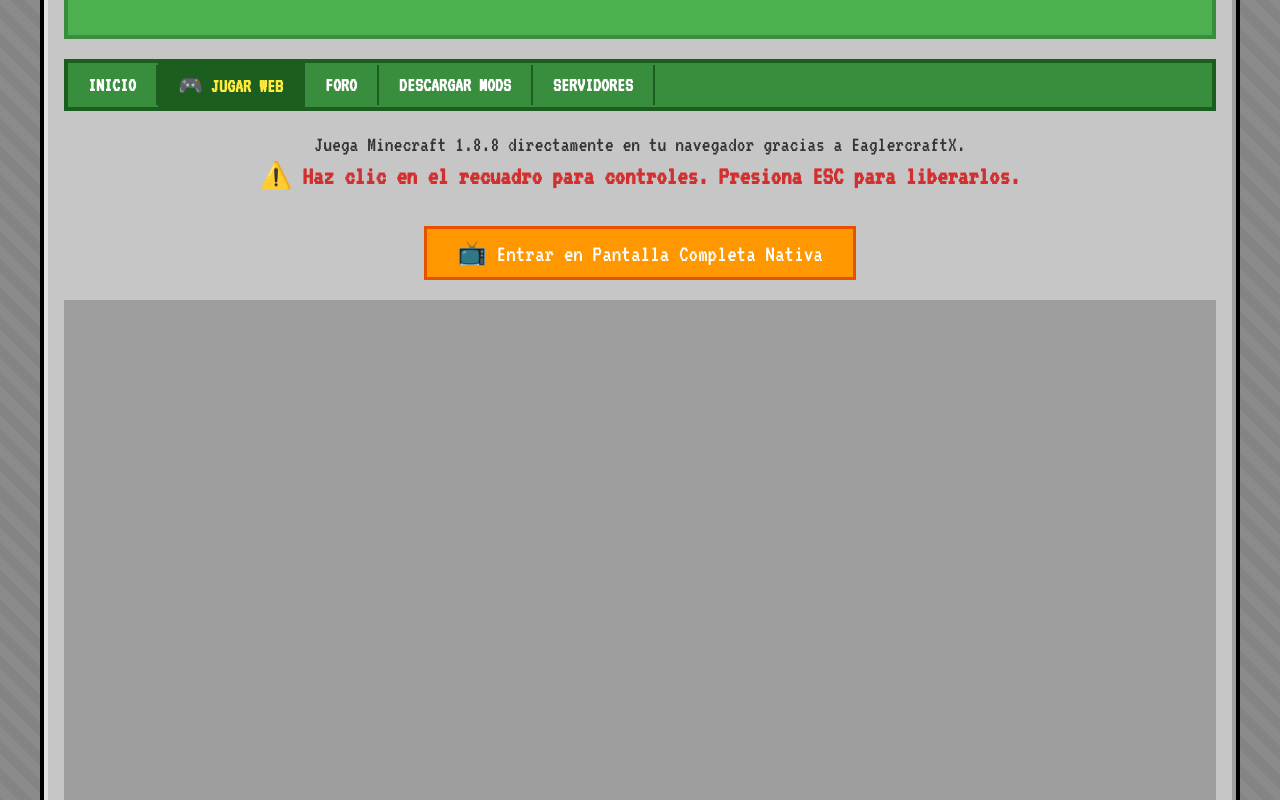
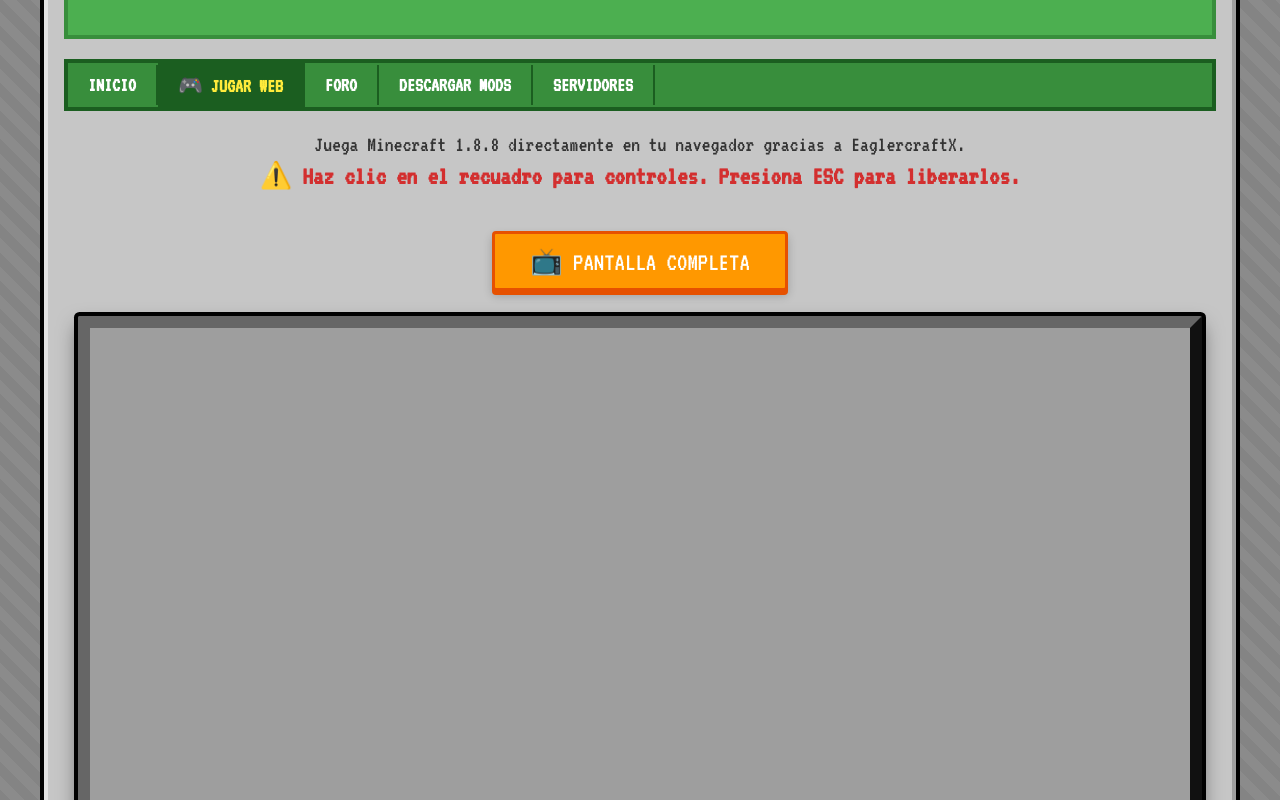
Before and after one commit to ANGEL24U/mineblog.com, a website: page jugar.html in a window 1280 px wide. Shown: the part 180-980 px from the top of the page. Drawn offline with Linux system fonts and the light colour scheme.

Commit message:
pruebas con el agent de Antigravity / se añadió un recuadro retro a la pagina del juego

```diff
--- a/jugar.html
+++ b/jugar.html
@@ -1,5 +1,6 @@
 <!DOCTYPE html>
 <html lang="es">
+
 <head>
     <meta charset="UTF-8">
     <meta name="viewport" content="width=device-width, initial-scale=1.0">
@@ -8,7 +9,9 @@
     <link rel="stylesheet" href="style.css">
     <style>
         /* Estilos generales de la página ancha */
-        .pagina-lectura #contenedor-principal { max-width: 1200px; }
+        .pagina-lectura #contenedor-principal {
+            max-width: 1200px;
+        }
 
         /* NUEVO CONTENEDOR MAESTRO (Target para Fullscreen) */
         #wrapper-juego {
@@ -17,10 +20,23 @@
             background-color: #000;
             position: relative;
             overflow: hidden;
-            border: none;
+
+            /* ESTILO RETRO (Marco gris/negro con efecto 3D) */
+            border: 12px solid #333;
+            border-top-color: #666;
+            border-left-color: #666;
+            border-right-color: #111;
+            border-bottom-color: #111;
+            box-shadow: 0 0 0 4px #000, 0 10px 20px rgba(0, 0, 0, 0.5);
+            /* Borde negro exterior y sombra */
+            border-radius: 2px;
+            margin: 0 auto 30px auto;
+            max-width: 1100px;
+            /* Limitar ancho para que el marco respire bien en monitores grandes */
+
             outline: none;
-            margin-bottom: 20px;
-            image-rendering: pixelated; /* Toque retro para el escalado */
+            image-rendering: pixelated;
+            /* Toque retro para el escalado */
         }
 
         /* Iframe limpio dentro del wrapper */
@@ -38,14 +54,23 @@
         #wrapper-juego:-moz-full-screen {
             width: 100vw;
             height: 100vh;
+            max-width: none;
+            border: none;
+            /* Quitar marco retro en pantalla completa */
+            border-radius: 0;
+            box-shadow: none;
             display: flex;
             align-items: center;
             justify-content: center;
         }
+
+
     </style>
 
 </head>
-<body class="pagina-lectura"> <div id="contenedor-principal">
+
+<body class="pagina-lectura">
+    <div id="contenedor-principal">
         <header>
             <h1>⚔️ MINECRAFT WEB EDITION ⚔️</h1>
             <p>Juega directamente en tu navegador. Cortesía de Eaglercraft.</p>
@@ -59,7 +84,7 @@
             <a href="construccion.html">Servidores</a>
         </nav>
 
-        <div style="text-align: center; margin-bottom: 20px;">
+        <div style="text-align: center; margin-bottom: 25px;">
             <p style="color: #333; font-size: 22px; margin-bottom: 5px;">
                 Juega Minecraft 1.8.8 directamente en tu navegador gracias a EaglercraftX.
             </p>
@@ -67,14 +92,25 @@
                 ⚠️ Haz clic en el recuadro para controles. Presiona ESC para liberarlos.
             </p>
 
-            <button id="btn-pantalla-completa" style="background: #FF9800; color: white; border: 3px solid #E65100; cursor: pointer; font-family: 'VT323'; font-size: 24px; padding: 10px 30px; margin-top: 10px;">
-                📺 Entrar en Pantalla Completa Nativa
+            <button id="btn-pantalla-completa"
+                style="background: #FF9800; color: white; border: 3px solid #E65100; border-radius: 4px; cursor: pointer; font-family: 'VT323'; font-size: 26px; padding: 12px 35px; margin-top: 15px; box-shadow: 0 4px 0px #E65100, 0 5px 10px rgba(0,0,0,0.2); transition: transform 0.1s, box-shadow 0.1s; text-transform: uppercase;">
+                📺 Pantalla Completa
             </button>
+            <style>
+                #btn-pantalla-completa:active {
+                    transform: translateY(4px);
+                    box-shadow: 0 0px 0px #E65100, 0 2px 5px rgba(0, 0, 0, 0.2) !important;
+                }
+            </style>
         </div>
 
+        <!-- CONTENEDOR DEL JUEGO CON MARCO RETRO -->
         <div id="wrapper-juego">
-            <iframe id="frame-juego" src="http://localhost:3000/uploads/eaglercraft.html" tabindex="0" sandbox="allow-scripts allow-same-origin allow-forms allow-pointer-lock allow-downloads" allow="autoplay; fullscreen; pointer-lock; keyboard-map;" allowfullscreen></iframe>
+            <iframe id="frame-juego" src="http://localhost:3000/uploads/eaglercraft.html" tabindex="0"
+                sandbox="allow-scripts allow-same-origin allow-forms allow-pointer-lock allow-downloads"
+                allow="autoplay; fullscreen; pointer-lock; keyboard-map;" allowfullscreen></iframe>
         </div>
+
 
     </div>
 
@@ -149,14 +185,16 @@
 
             if (esFs) {
                 // UX dentro de Pantalla Completa
-                btnFs.innerText = "📺 Salir Pantalla Completa";
+                btnFs.innerHTML = "📺 Salir Pantalla Completa";
                 btnFs.style.background = "#d32f2f"; // Rojo
                 btnFs.style.borderColor = "#b71c1c";
+                btnFs.style.boxShadow = "0 4px 0px #b71c1c, 0 5px 10px rgba(0,0,0,0.2)";
             } else {
                 // UX normal
-                btnFs.innerText = "📺 Entrar en Pantalla Completa Nativa";
+                btnFs.innerHTML = "📺 Pantalla Completa";
                 btnFs.style.background = "#FF9800"; // Naranja normal
                 btnFs.style.borderColor = "#E65100";
+                btnFs.style.boxShadow = "0 4px 0px #E65100, 0 5px 10px rgba(0,0,0,0.2)";
 
                 // UX extra: Volver el foco al Iframe al salir (ayuda a reconectar controles)
                 frameJuego.focus();
@@ -165,4 +203,5 @@
     </script>
 
 </body>
+
 </html>
```
Also changed, not shown: script.js (+36 -37 lines).
